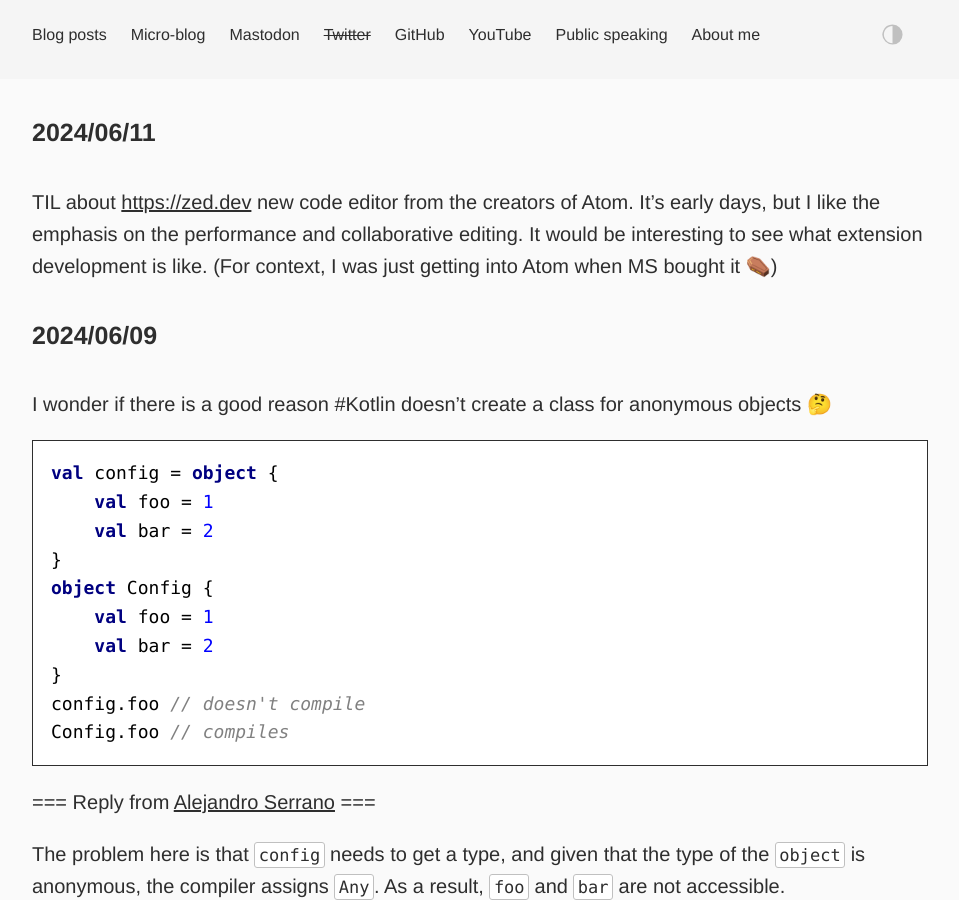
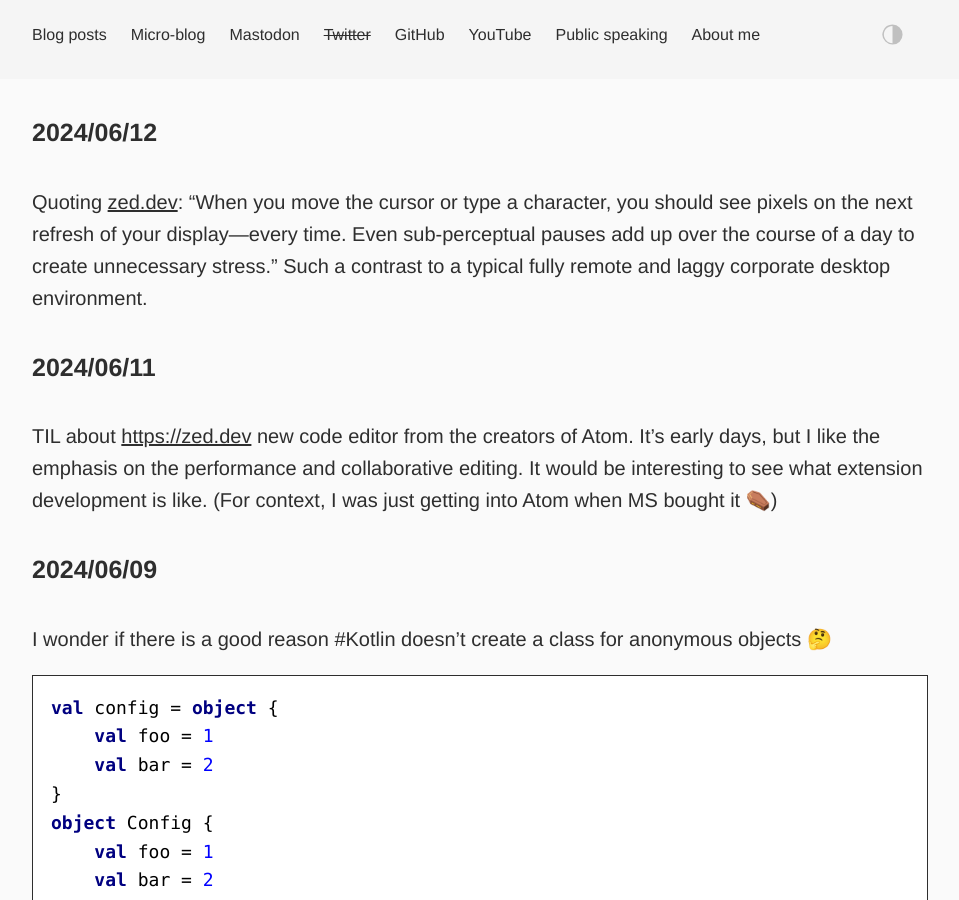
Before and after one commit to dkandalov/dkandalov.github.io, a Jekyll site: the page built from micro-blog.md, in a window 1280 px wide and 900 px high. Shown: the whole window, without its empty margins (160-1119 px from the left). Built offline with Jekyll 4.4.1, drawn with Linux system fonts in a browser that asks for light colours.

Commit message:
updated micro-blog

```diff
--- a/micro-blog.md
+++ b/micro-blog.md
@@ -2,6 +2,9 @@
 layout: post
 permalink: /micro-blog/
 ---
+
+#### 2024/06/12
+Quoting [zed.dev](https://zed.dev): "When you move the cursor or type a character, you should see pixels on the next refresh of your display—every time. Even sub-perceptual pauses add up over the course of a day to create unnecessary stress." Such a contrast to a typical fully remote and laggy corporate desktop environment.
 
 #### 2024/06/11
 TIL about <https://zed.dev> new code editor from the creators of Atom. It's early days, but I like the emphasis on the performance and collaborative editing. It would be interesting to see what extension development is like. (For context, I was just getting into Atom when MS bought it ⚰️)
```
